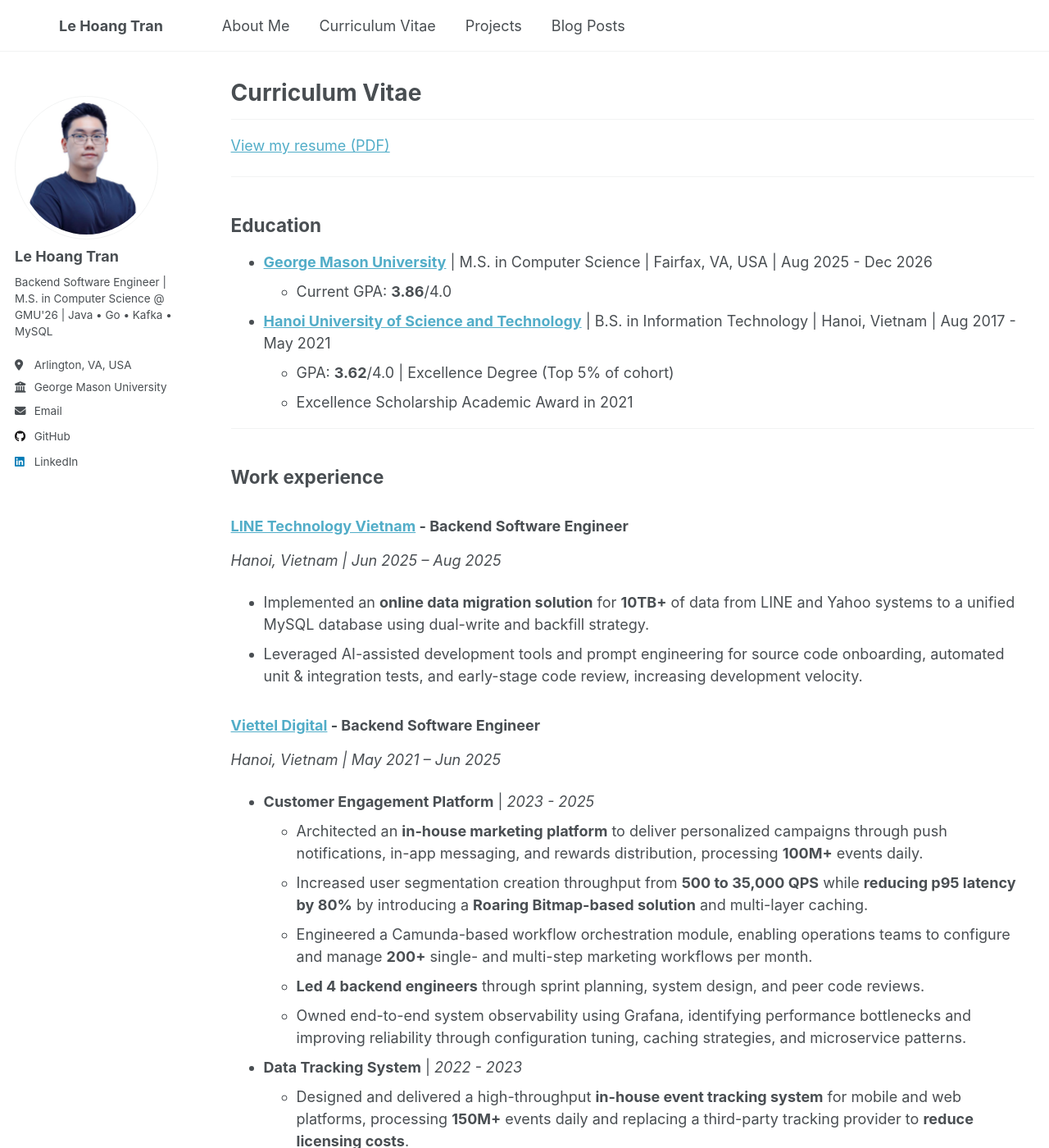
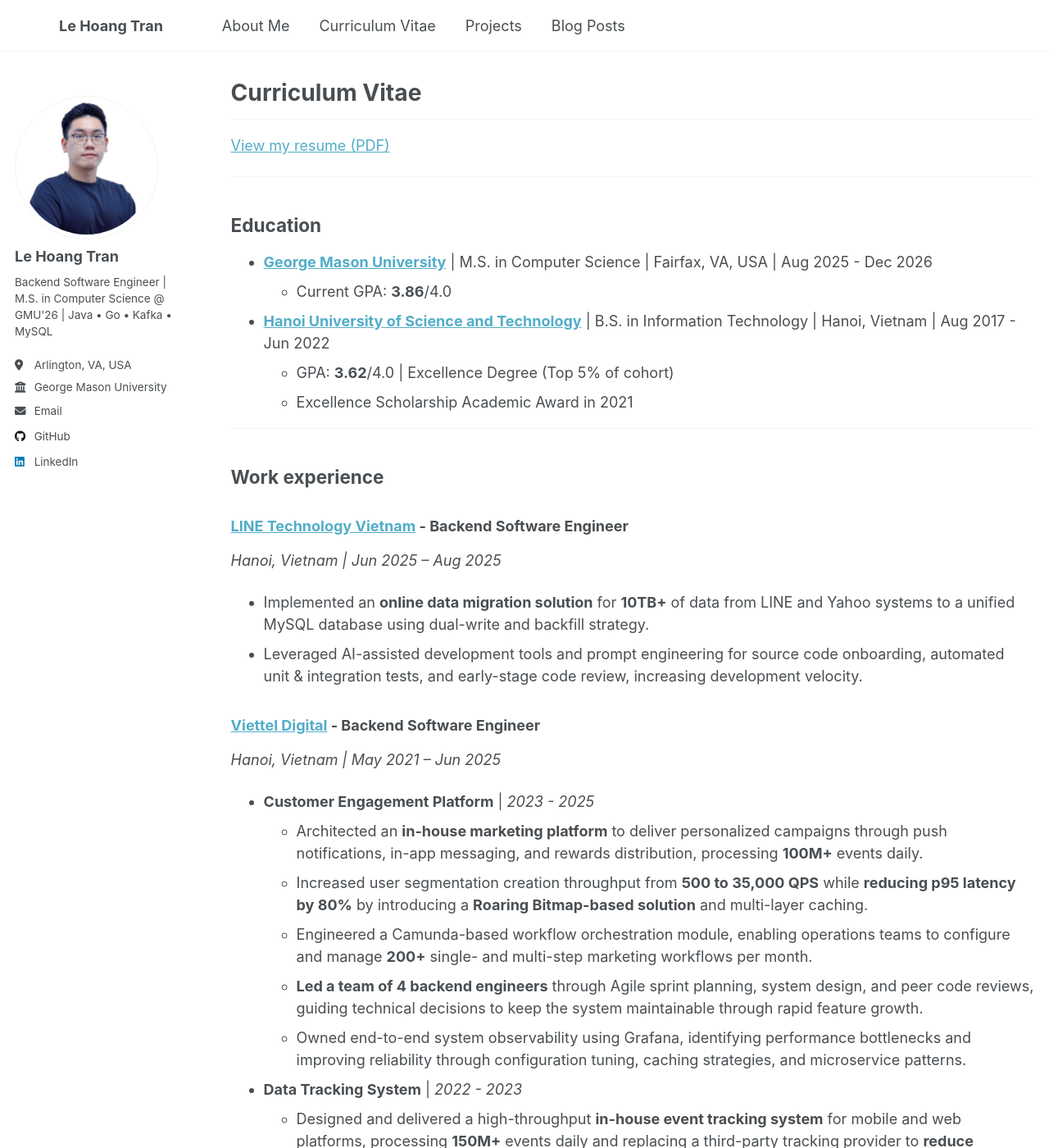
Before and after one commit to lehoangtran289/lehoangtran289.github.io, a Jekyll site: the page built from _pages/cv.md, in a window 1280 px wide and 1400 px high. Shown: the whole window at 82% size. Built offline with Jekyll 4.4.1, drawn with Linux system fonts in a browser that asks for light colours; a script that is not in the unit is left out.

Commit message:
fix: Update graduation date for B.S. in Information Technology in CV and About pages

```diff
--- a/_pages/cv.md
+++ b/_pages/cv.md
@@ -22,7 +22,7 @@ redirect_from:
 - [**George Mason University**](https://cec.gmu.edu/) \| M.S. in Computer Science \| Fairfax, VA, USA \| Aug 2025 - Dec 2026
   - Current GPA: **3.86**/4.0
 
-- [**Hanoi University of Science and Technology**](https://soict.hust.edu.vn/en/) \| B.S. in Information Technology \| Hanoi, Vietnam \| Aug 2017 - May 2021
+- [**Hanoi University of Science and Technology**](https://soict.hust.edu.vn/en/) \| B.S. in Information Technology \| Hanoi, Vietnam \| Aug 2017 - Jun 2022
   - GPA: **3.62**/4.0 \| Excellence Degree (Top 5% of cohort)
   - Excellence Scholarship Academic Award in 2021
 
@@ -45,7 +45,7 @@ redirect_from:
   - Architected an **in-house marketing platform** to deliver personalized campaigns through push notifications, in-app messaging, and rewards distribution, processing **100M+** events daily.
   - Increased user segmentation creation throughput from **500 to 35,000 QPS** while **reducing p95 latency by 80%** by introducing a **Roaring Bitmap-based solution** and multi-layer caching.
   - Engineered a Camunda-based workflow orchestration module, enabling operations teams to configure and manage **200+** single- and multi-step marketing workflows per month.
-  - **Led 4 backend engineers** through sprint planning, system design, and peer code reviews.
+  - **Led a team of 4 backend engineers** through Agile sprint planning, system design, and peer code reviews, guiding technical decisions to keep the system maintainable through rapid feature growth.
   - Owned end-to-end system observability using Grafana, identifying performance bottlenecks and improving reliability through configuration tuning, caching strategies, and microservice patterns.
 
 - **Data Tracking System** \| *2022 - 2023*
```
Also changed, not shown: _pages/about.md (+1 -1 lines), 1 other file.
